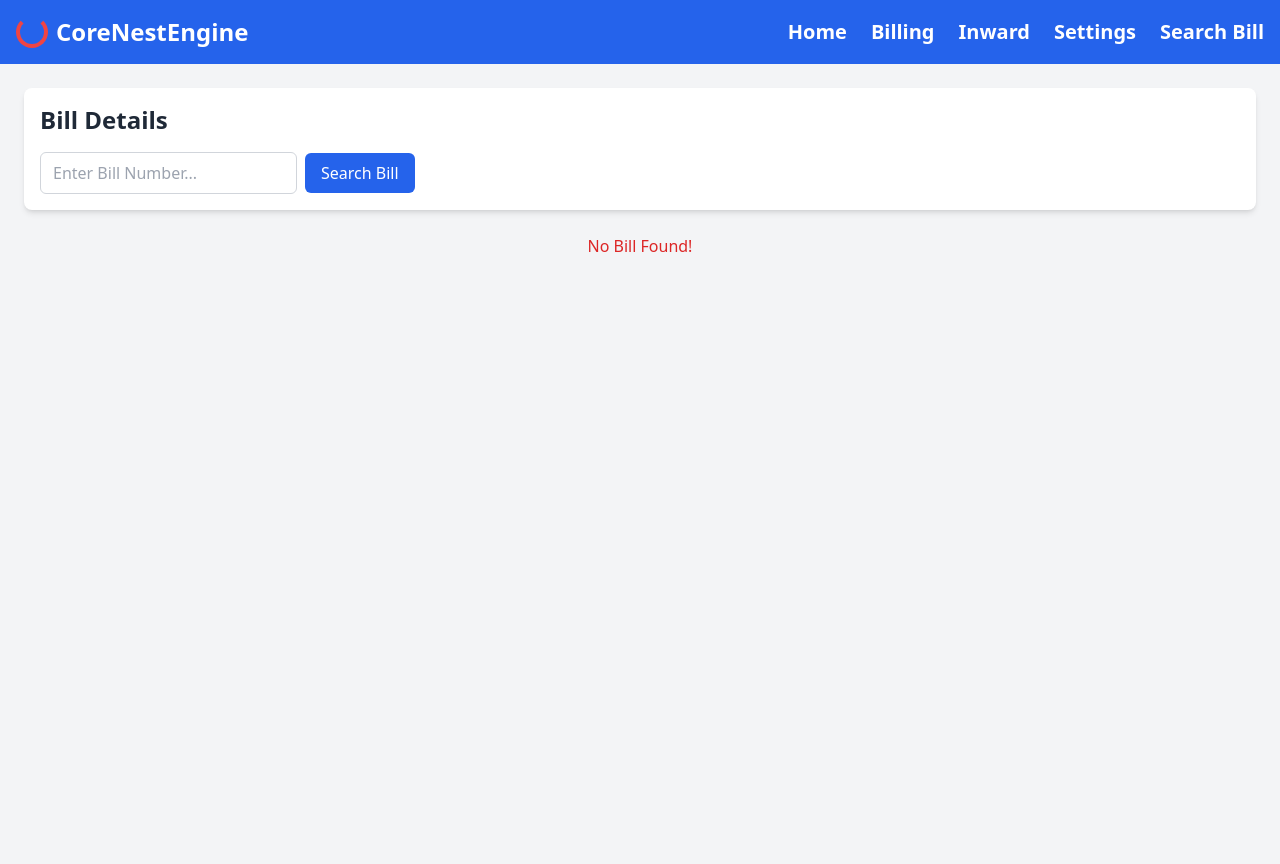
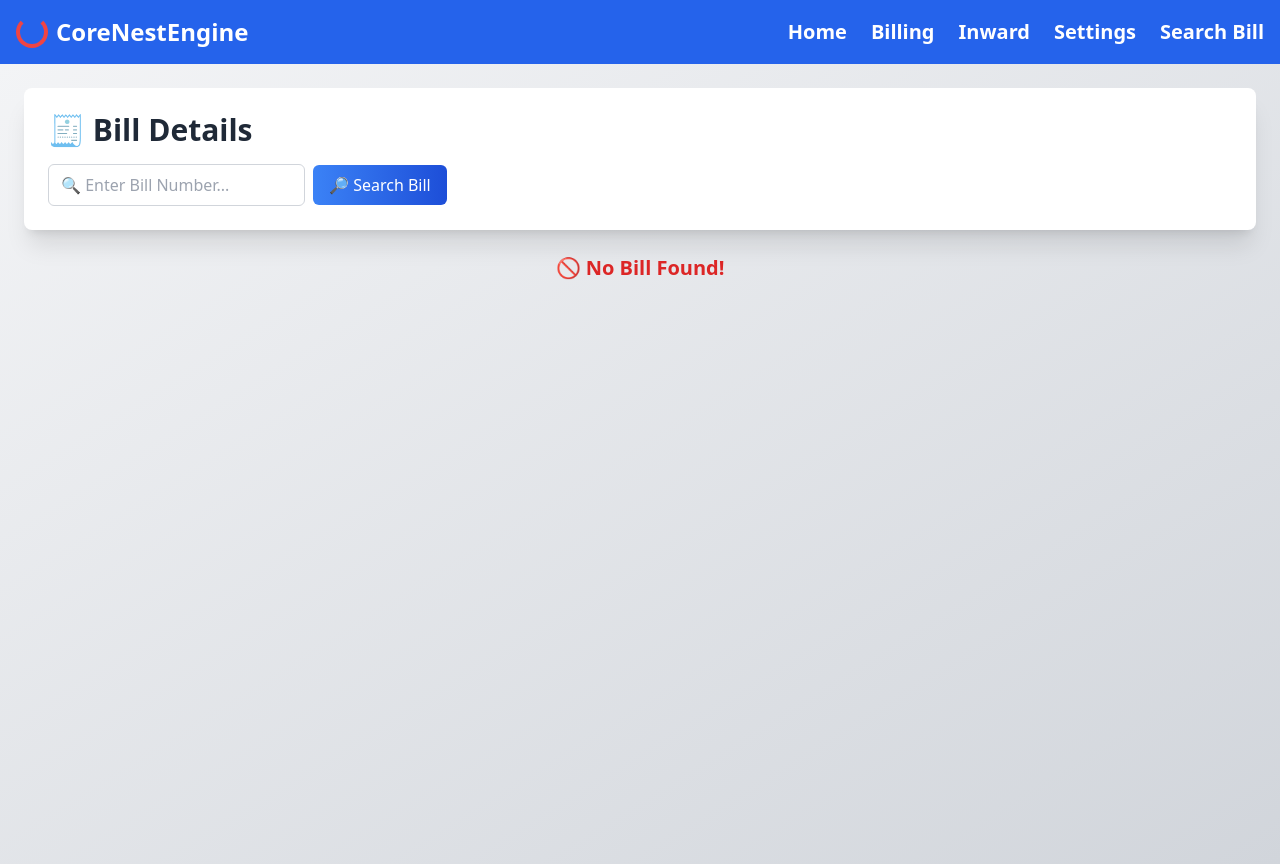
Before and after one commit to theNareshofficial/CoreNestEngine, a Python web app: template templates/bill_detail.html in a window 1280 px wide. Run offline with Jinja, Linux system fonts and the light colour scheme; the template is opened without the code that fills it, so the values that code supplies are empty; some libraries are stand-ins or nearby versions.

Commit message:
UI Updated

```diff
--- a/templates/bill_detail.html
+++ b/templates/bill_detail.html
@@ -4,69 +4,76 @@
 
 {% include 'navbar.html' %}
 
-<div class="min-h-screen bg-gray-100 p-6">
-    <div class="bg-white p-4 rounded-lg shadow-md">
-        <h1 class="text-2xl font-bold text-gray-800">Bill Details</h1>
+<div class="min-h-screen bg-gradient-to-br from-gray-100 to-gray-300 p-6">
+    <div class="bg-white p-6 rounded-lg shadow-xl">
+        <h1 class="text-3xl font-bold text-gray-800 flex items-center">
+            🧾 Bill Details
+        </h1>
         <form method="GET" class="flex items-center space-x-2 mt-4">
-            <input type="text" name="bill_no" placeholder="Enter Bill Number..."
-                class="border border-gray-300 rounded-md px-3 py-2 text-black" />
-            <button type="submit" class="bg-blue-600 text-white px-4 py-2 rounded-md hover:bg-blue-700">Search
-                Bill</button>
+            <input type="text" name="bill_no" placeholder="🔍 Enter Bill Number..."
+                class="border border-gray-300 rounded-md px-3 py-2 text-black focus:ring-2 focus:ring-blue-400" />
+            <button type="submit"
+                class="bg-gradient-to-r from-blue-500 to-blue-700 text-white px-4 py-2 rounded-md hover:from-blue-600 hover:to-blue-800 transition-all">
+                🔎 Search Bill
+            </button>
         </form>
     </div>
 
     {% if bill_data %}
-<div class="mt-6 bg-white p-4 rounded-lg shadow-md">
-    <h2 class="text-xl font-semibold text-gray-700 mb-3">Bill Information</h2>
-    <table class="w-full border-collapse border border-gray-200">
+    <div class="mt-6 bg-white p-6 rounded-lg shadow-lg">
+        <h2 class="text-2xl font-semibold text-gray-700 mb-3 flex items-center">
+            📄 Bill Information
+        </h2>
+        <table class="w-full border-collapse border border-gray-300 shadow-md rounded-lg overflow-hidden">
             <thead>
-            <tr class="bg-gray-200">
-                <th class="border p-3">Bill No</th>
-                <th class="border p-3">Customer Name</th>
-                <th class="border p-3">Mobile Number</th>
-                <th class="border p-3">Date</th>
-                <th class="border p-3">Total Amount</th>
+                <tr class="bg-gradient-to-r from-gray-200 to-gray-300 text-gray-700">
+                    <th class="border p-3">🧾 Bill No</th>
+                    <th class="border p-3">👤 Customer Name</th>
+                    <th class="border p-3">📞 Mobile Number</th>
+                    <th class="border p-3">📅 Date</th>
+                    <th class="border p-3">💰 Total Amount</th>
                 </tr>
             </thead>
             <tbody>
-            <tr class="hover:bg-indigo-400 transition-all duration-200">
-                <td class="p-2 border-b border-indigo-300">{{ bill_data["bill_no"] }}</td>
-                <td class="p-2 border-b border-indigo-300">{{ bill_data["customer_name"] }}</td>
-                <td class="p-2 border-b border-indigo-300">{{ bill_data["mobile_number"] }}</td>
-                <td class="p-2 border-b border-indigo-300">{{ bill_data["bill_date"] }}</td>
-                <td class="p-2 border-b border-indigo-300 font-semibold">₹{{ bill_data["total_amount"] }}</td>
+                <tr class="hover:bg-blue-100 transition-all duration-300">
+                    <td class="p-3 border-b border-gray-300">{{ bill_data["bill_no"] }}</td>
+                    <td class="p-3 border-b border-gray-300">{{ bill_data["customer_name"] }}</td>
+                    <td class="p-3 border-b border-gray-300">{{ bill_data["mobile_number"] }}</td>
+                    <td class="p-3 border-b border-gray-300">{{ bill_data["bill_date"] }}</td>
+                    <td class="p-3 border-b border-gray-300 font-semibold text-green-600">₹{{ bill_data["total_amount"] }}</td>
                 </tr>
             </tbody>
         </table>
 
-    <h2 class="text-xl font-semibold text-gray-700 mt-4">Purchased Items</h2>
-    <table class="w-full border-collapse border border-gray-200 mt-2">
-        <thead class="bg-gray-200">
+        <h2 class="text-2xl font-semibold text-gray-700 mt-4 flex items-center">
+            🛒 Purchased Items
+        </h2>
+        <table class="w-full border-collapse border border-gray-300 mt-2 shadow-md rounded-lg overflow-hidden">
+            <thead class="bg-gradient-to-r from-gray-200 to-gray-300 text-gray-700">
                 <tr>
-                <th class="border p-3">Item Name</th>
-                <th class="border p-3">Quantity</th>
-                <th class="border p-3">Sale Rate</th>
-                <th class="border p-3">Total Price</th>
+                    <th class="border p-3">📌 Item Name</th>
+                    <th class="border p-3">🔢 Quantity</th>
+                    <th class="border p-3">💲 Sale Rate</th>
+                    <th class="border p-3">💸 Total Price</th>
                 </tr>
             </thead>
             <tbody>
                 {% for item in bill_data["items"] %}
-            <tr>
+                <tr class="hover:bg-green-100 transition-all duration-300">
                     <td class="border p-3">{{ item["product_name"] }}</td>
                     <td class="border p-3">{{ item["quantity"] }}</td>
                     <td class="border p-3">₹{{ item["sale_price"] }}</td>
-                <td class="border p-3 font-semibold">₹{{ item["total"] }}</td>
+                    <td class="border p-3 font-semibold text-blue-600">₹{{ item["total"] }}</td>
                 </tr>
                 {% endfor %}
             </tbody>
         </table>
     </div>
     {% else %}
-<div class="mt-6 text-center text-red-600">
-    <h3>No Bill Found!</h3>
+    <div class="mt-6 text-center text-red-600 text-xl font-semibold">
+        🚫 No Bill Found!
     </div>
     {% endif %}
-
 </div>
 
 {% endblock %}
```
Lines whose indentation alone changed are shown as unchanged.
